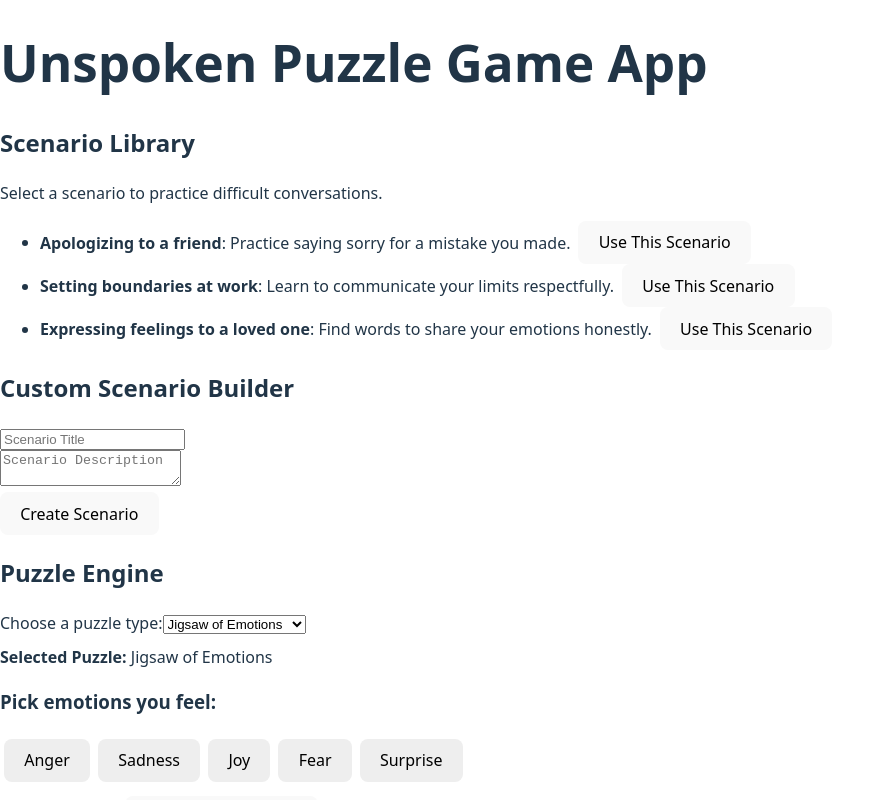
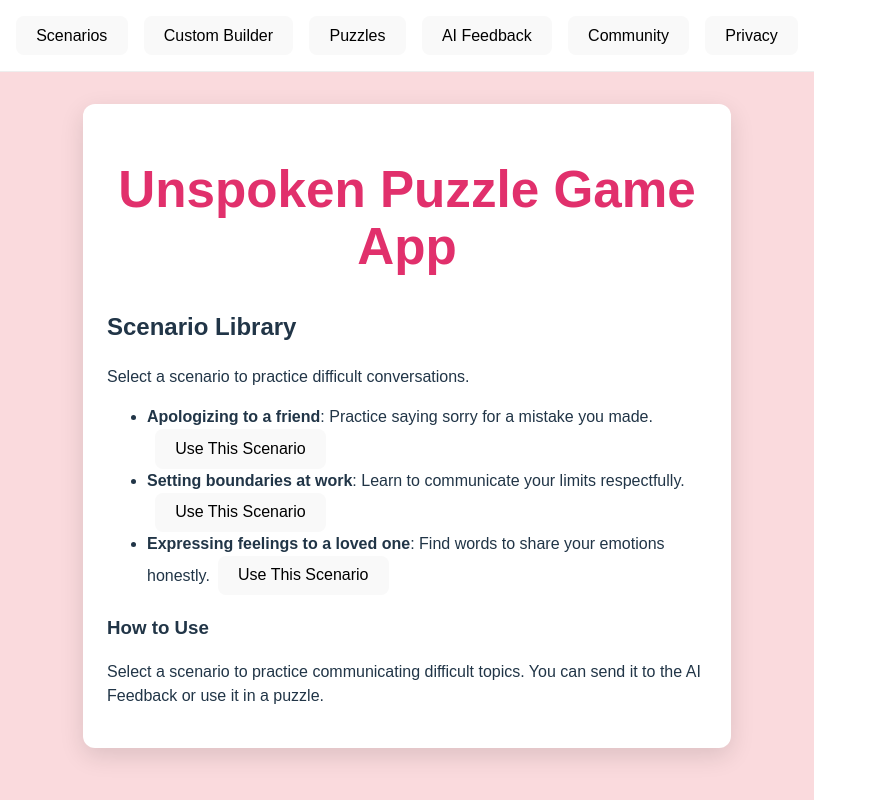
Before and after one commit to ObviouslySarang/unspoken, a React (Vite) app: page / in a window 1280 px wide. Shown: the top 800 px of the page, without its empty margins (0-877 px from the left). Built offline with nearby package versions, Linux system fonts and the light colour scheme.

Commit message:
Finalize MVP: UI polish, accessibility, user guidance, privacy, community stub, updated docs

```diff
--- a/src/App.jsx
+++ b/src/App.jsx
@@ -5,19 +5,61 @@ import PuzzleEngine from "./features/puzzles/PuzzleEngine";
 import AIFeedback from "./features/aiFeedback/AIFeedback";
 import Community from "./features/community/Community";
 import PrivacyCenter from "./features/privacy/PrivacyCenter";
+import { theme } from "./theme";
 
 function App() {
   const [aiInput, setAIInput] = useState("");
+  const [section, setSection] = useState("scenarios");
 
   return (
-    <div>
-      <h1>Unspoken Puzzle Game App</h1>
-      <ScenarioLibrary onSelectScenario={setAIInput} />
-      <CustomBuilder onCreateScenario={setAIInput} />
-      <PuzzleEngine onPuzzleComplete={setAIInput} />
-      <AIFeedback initialInput={aiInput} />
-      <Community />
-      <PrivacyCenter />
+    <div
+      style={{
+        background: theme.colors.background,
+        minHeight: "100vh",
+        fontFamily: theme.fontFamily,
+      }}
+    >
+      <nav
+        style={{
+          display: "flex",
+          gap: 16,
+          padding: 16,
+          background: theme.colors.card,
+          borderBottom: "1px solid #eee",
+        }}
+      >
+        <button onClick={() => setSection("scenarios")}>Scenarios</button>
+        <button onClick={() => setSection("custom")}>Custom Builder</button>
+        <button onClick={() => setSection("puzzles")}>Puzzles</button>
+        <button onClick={() => setSection("ai")}>AI Feedback</button>
+        <button onClick={() => setSection("community")}>Community</button>
+        <button onClick={() => setSection("privacy")}>Privacy</button>
+      </nav>
+      <div
+        style={{
+          maxWidth: 600,
+          margin: "32px auto",
+          background: theme.colors.card,
+          borderRadius: 12,
+          boxShadow: "0 8px 24px rgba(0,0,0,0.12)",
+          padding: 24,
+        }}
+      >
+        <h1
+          style={{
+            color: theme.colors.primary,
+            textAlign: "center",
+          }}
+        >
+          Unspoken Puzzle Game App
+        </h1>
+        {section === "scenarios" && <ScenarioLibrary onSelectScenario={setAIInput} />}
+        {section === "custom" && <CustomBuilder onCreateScenario={setAIInput} />}
+        {section === "puzzles" && <PuzzleEngine onPuzzleComplete={setAIInput} />}
+        {section === "ai" && <AIFeedback initialInput={aiInput} />}
+        {section === "community" && <Community />}
+        {section === "privacy" && <PrivacyCenter />}
+      </div>
     </div>
   );
 }
--- /dev/null
+++ b/src/config.js
@@ -0,0 +1,2 @@
+// Config file for AI API endpoint
+export const AI_API_ENDPOINT = "https://api.example.com/ai-feedback";
--- a/src/features/aiFeedback/AIFeedback.jsx
+++ b/src/features/aiFeedback/AIFeedback.jsx
@@ -4,20 +4,29 @@ const AIFeedback = ({ initialInput = "" }) => {
   const [feedback, setFeedback] = useState("");
   const [input, setInput] = useState(initialInput);
   const [loading, setLoading] = useState(false);
+  const [error, setError] = useState("");
 
   useEffect(() => {
     setInput(initialInput);
   }, [initialInput]);
 
   const handleAI = async () => {
+    setError("");
+    if (!input.trim()) {
+      setError("Please enter a message to get feedback.");
+      setFeedback("");
+      return;
+    }
     setLoading(true);
-    // TODO: Replace with real AI integration (e.g., fetch to backend)
-    await new Promise((res) => setTimeout(res, 1200));
-    setFeedback(
-      input
-        ? `AI Feedback: Your message "${input}" is clear and empathetic. Try to be more specific about your feelings.`
-        : "Please enter a message to get feedback."
-    );
+    try {
+      // TODO: Replace with real AI integration (e.g., fetch to backend)
+      await new Promise((res) => setTimeout(res, 1200));
+      setFeedback(
+        `AI Feedback: Your message "${input}" is clear and empathetic. Try to be more specific about your feelings.`
+      );
+    } catch (e) {
+      setError("Failed to get feedback. Please try again.");
+    }
     setLoading(false);
   };
 
@@ -40,6 +49,11 @@ const AIFeedback = ({ initialInput = "" }) => {
       >
         {loading ? "Getting Feedback..." : "Get AI Feedback"}
       </button>
+      {error && (
+        <div style={{ color: "red", marginBottom: 8 }} role="alert">
+          {error}
+        </div>
+      )}
       <div role="status" aria-live="polite" style={{ minHeight: 24 }}>
         {feedback}
       </div>
--- a/src/features/community/Community.jsx
+++ b/src/features/community/Community.jsx
@@ -4,7 +4,18 @@ const Community = () => (
   <div>
     <h2>Community</h2>
     <p>Share your progress and connect with others here.</p>
-    {/* TODO: Add forums, chat, or sharing features */}
+    <div style={{ margin: '16px 0', padding: 12, background: '#f5f5f5', borderRadius: 8 }}>
+      <strong>Forum/Chat (Coming Soon)</strong>
+      <ul>
+        <li>Ask questions anonymously</li>
+        <li>Share puzzle solutions</li>
+        <li>Get feedback from peers</li>
+      </ul>
+    </div>
+    <section>
+      <h3>How to Use</h3>
+      <p>Join discussions, post your experiences, and help others practice difficult conversations in a safe space.</p>
+    </section>
   </div>
 );
 
--- a/src/features/customBuilder/CustomBuilder.jsx
+++ b/src/features/customBuilder/CustomBuilder.jsx
@@ -34,6 +34,13 @@ const CustomBuilder = ({ onCreateScenario }) => {
         <br />
         <button type="submit">Create Scenario</button>
       </form>
+      <section>
+        <h3>How to Use</h3>
+        <p>
+          Describe a situation you want to practice. Your custom scenario can be
+          sent to AI Feedback or used in a puzzle.
+        </p>
+      </section>
     </div>
   );
 };
--- a/src/features/privacy/PrivacyCenter.jsx
+++ b/src/features/privacy/PrivacyCenter.jsx
@@ -28,6 +28,14 @@ const PrivacyCenter = () => (
         <li>Keyboard navigation</li>
       </ul>
     </section>
+    <section>
+      <h3>How to Use</h3>
+      <p>
+        Adjust your privacy settings to control what information is shared and how
+        feedback is processed. All data is handled securely and with respect for
+        your privacy.
+      </p>
+    </section>
   </div>
 );
 
--- a/src/features/puzzles/PuzzleEngine.jsx
+++ b/src/features/puzzles/PuzzleEngine.jsx
@@ -196,6 +196,13 @@ const PuzzleEngine = ({ onPuzzleComplete }) => {
           <BarrierBreaker onComplete={handleComplete} />
         )}
       </div>
+      <section>
+        <h3>How to Use</h3>
+        <p>
+          Choose a puzzle type and interact with it to practice communication
+          skills. You can send your solution to AI Feedback for analysis.
+        </p>
+      </section>
     </div>
   );
 };
--- a/src/features/scenarioLibrary/ScenarioLibrary.jsx
+++ b/src/features/scenarioLibrary/ScenarioLibrary.jsx
@@ -18,6 +18,13 @@ const ScenarioLibrary = ({ onSelectScenario }) => (
         </li>
       ))}
     </ul>
+    <section>
+      <h3>How to Use</h3>
+      <p>
+        Select a scenario to practice communicating difficult topics. You can send
+        it to the AI Feedback or use it in a puzzle.
+      </p>
+    </section>
   </div>
 );
 
--- /dev/null
+++ b/src/theme.js
@@ -0,0 +1,12 @@
+// Global theme config for Unspoken app
+export const theme = {
+  colors: {
+    background: '#FADADD',
+    primary: '#E1306C',
+    secondary: '#4267B2',
+    accent: '#1DA1F2',
+    text: '#333',
+    card: '#fff',
+  },
+  fontFamily: 'Arial, sans-serif',
+};
```
Also changed, not shown: 2 other files (tests, documents, lock files or other folders).
